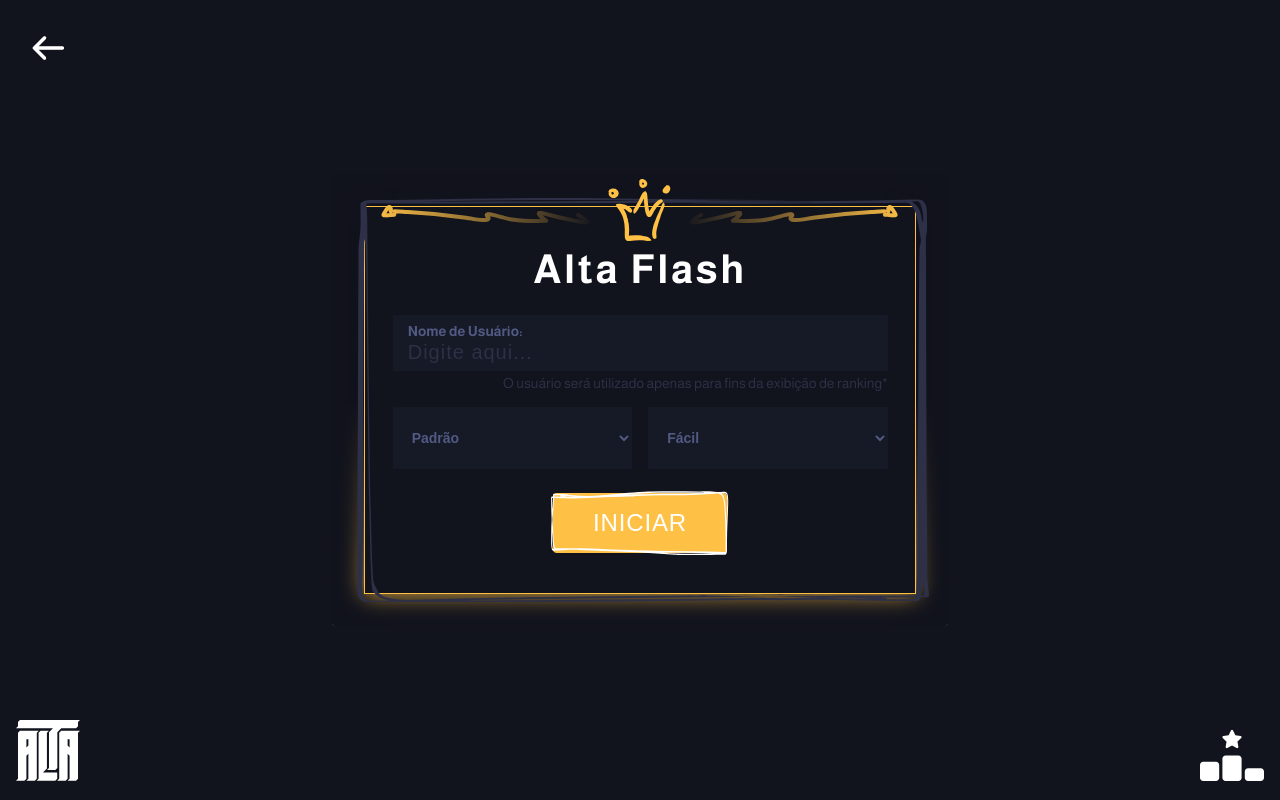
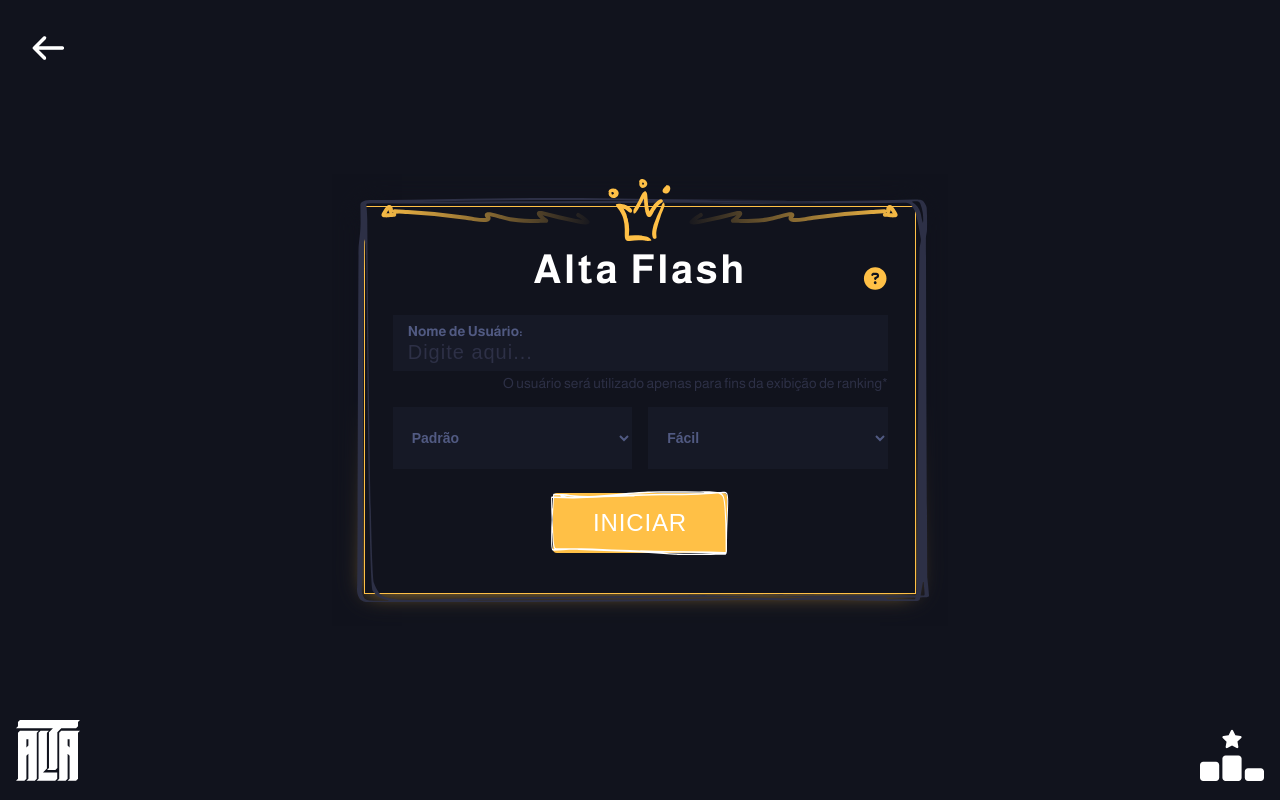
Before and after one commit to julliepx/cda-minigame, a Next.js app: page /game in a window 1280 px wide. Built offline with nearby package versions, Linux system fonts and the light colour scheme.

Commit message:
feat: adding game mode informations

```diff
--- /dev/null
+++ b/src/app/game/components/common/GameModeInfo/GameModeInfo.scss
@@ -0,0 +1,46 @@
+.modes-explanation {
+    position: relative;
+    padding: 1.5rem;
+    margin-top: 2.2rem;
+    width: 20rem;
+    height: 25.5rem;
+    transition: all 250ms ease;
+
+    .sections-wrapper {
+        display: flex;
+        height: 100%;
+        flex-direction: column;
+        gap: 2rem;
+        padding-right: 1rem;
+        overflow-y: auto;
+        overflow-x: hidden;
+
+        section {
+            display: flex;
+            flex-direction: column;
+            gap: 0.5rem;
+
+            .title {
+                color: var(--primary);
+                letter-spacing: 0.05rem;
+            }
+
+            .list {
+                display: flex;
+                flex-direction: column;
+                gap: 1rem;
+                list-style: none;
+
+                li {
+                    span {
+                        color: var(--primary);
+                    }
+                }
+            }
+        }
+
+        &::-webkit-scrollbar {
+            width: 0.25rem;
+        }
+    }
+}
--- /dev/null
+++ b/src/app/game/components/common/GameModeInfo/GameModeInfo.tsx
@@ -0,0 +1,47 @@
+import AltaFrame from "@/components/svgs/alta/AltaFrame/AltaFrame";
+import { motion } from "framer-motion";
+import "./GameModeInfo.scss";
+
+const GameModeInfo = () => {
+  return (
+    <motion.aside
+      key={"gameModeInfo"}
+      initial={{ opacity: 0, y: 1000 }}
+      animate={{ opacity: 1, y: 0 }}
+      exit={{ opacity: 0, x: 1000 }}
+      transition={{ duration: 0.25 }}
+      className="modes-explanation"
+    >
+      <div className="sections-wrapper">
+        <section>
+          <h1 className="title">Nome de Usuário</h1>
+          <ul className="list">
+            <li>
+              Seu nome de usuário é opcional, isso porque o nome se usuário é
+              utilizado apenas para fins de demonstração de placar no ranking
+              que você pode acessar ao canto inferior direito da tela.
+            </li>
+          </ul>
+        </section>
+        <section>
+          <h1 className="title">Modos de Jogo</h1>
+          <ul className="list">
+            <li>
+              <span>Padrão:</span> um temporizador é iniciado e algumas teclas
+              serão exibidas para você pressionar em sequência na maior
+              velocidade que conseguir.
+            </li>
+            <li>
+              <span>Teste sua Velocidade:</span> partindo do mesmo princípio do
+              padrão, esse modo fica mais difícil a cada vez que você conclui
+              uma sequência corretamente, tendo assim menos tempo e mais teclas.
+            </li>
+          </ul>
+        </section>
+      </div>
+      <AltaFrame />
+    </motion.aside>
+  );
+};
+
+export default GameModeInfo;
--- a/src/app/game/components/steps/EndGame/EndGame.tsx
+++ b/src/app/game/components/steps/EndGame/EndGame.tsx
@@ -19,6 +19,7 @@ const EndGame = () => {
         startGame(totalTime - 1000);
       }
     }
+    // eslint-disable-next-line react-hooks/exhaustive-deps
   }, []);
 
   if (status === GameStatus.WIN && mode == GameMode.LEVELS)
--- a/src/app/game/layout.tsx
+++ b/src/app/game/layout.tsx
@@ -1,9 +1,13 @@
+"use client";
 import AltaCrownLine from "@/components/svgs/alta/AltaCrownLine/AltaCrownLine";
 import AltaFrame from "@/components/svgs/alta/AltaFrame/AltaFrame";
-import Arrow from "@/components/svgs/icons/Arrow/Arrow";
-import { GameContextProvider } from "@/contexts/GameContext";
-import Link from "next/link";
+import Tooltip from "@/components/svgs/icons/Tooltip/Tooltip";
+import { GameContextProvider, useGameContext } from "@/contexts/GameContext";
+import { GameStatus } from "@/types/game";
+import { AnimatePresence, motion } from "framer-motion";
+import { useState } from "react";
 import AudioHandler from "./components/common/AudioHandler/AudioHandler";
+import GameModeInfo from "./components/common/GameModeInfo/GameModeInfo";
 import "./page.scss";
 
 const GameLayout = ({
@@ -11,20 +15,36 @@ const GameLayout = ({
 }: Readonly<{
   children: React.ReactNode;
 }>) => {
+  const { status } = useGameContext();
+  const [showInfo, setShowInfo] = useState(false);
+
   return (
     <section className="page game-page">
-      <div className="box-shadow">
+      <div className="game-page-container">
+        <motion.div
+          layout
+          style={{
+            border: 0,
+          }}
+          transition={{ duration: 0.5 }}
+          className="box-shadow"
+        >
           <main className="game-container">
             <h1 className="title">Alta Flash</h1>
+            {status === GameStatus.IDLE && (
+              <Tooltip
+                className="tooltip"
+                onClick={() => setShowInfo((prev) => !prev)}
+              />
+            )}
             <GameContextProvider>{children}</GameContextProvider>
             <AudioHandler />
             <AltaCrownLine />
             <AltaFrame />
           </main>
+        </motion.div>
+        <AnimatePresence>{showInfo && <GameModeInfo />}</AnimatePresence>
       </div>
-      <Link href={"/"}>
-        <Arrow />
-      </Link>
     </section>
   );
 };
--- a/src/app/game/page.scss
+++ b/src/app/game/page.scss
@@ -1,14 +1,20 @@
 .game-page {
+    position: absolute;
+    top: 50%;
+    transform: translateY(-50%);
+    gap: 1rem;
+
+    .game-page-container {
+        display: flex;
+        align-items: flex-start;
+
         .box-shadow {
             display: flex;
             align-items: center;
             justify-content: center;
             padding: 2rem;
-        border-radius: 0.25rem;
-        box-shadow: inset 0 0 1.8rem 1.5rem var(--background), inset 0 0 1.8rem 1.5rem var(--background);
-        background: linear-gradient(to bottom, var(--terciary) 50%, var(--primary) 100%);
+            box-shadow: inset 0 0 1.8rem 1.8rem var(--background), inset 0 0 1.8rem 1.8rem var(--background);
             animation: glow var(--tick-speed) infinite ease;
-        transition: all ease;
 
             .game-container {
                 position: relative;
@@ -27,6 +33,21 @@
                     font-size: 2.5rem;
                     letter-spacing: 0.07em;
                 }
+
+                .tooltip {
+                    position: absolute;
+                    width: 2rem;
+                    height: 1.5rem;
+                    right: 1.5rem;
+                    top: 3.75rem;
+                    transition: all 250ms;
+
+                    &:hover {
+                        scale: 0.95;
+                        cursor: pointer;
                     }
                 }
             }
+        }
+    }
+}
--- a/src/app/template.tsx
+++ b/src/app/template.tsx
@@ -1,5 +1,6 @@
 "use client";
 
+import Arrow from "@/components/svgs/icons/Arrow/Arrow";
 import RankingIcon from "@/components/svgs/icons/RankingIcon/RankingIcon";
 import { AnimatePresence, motion } from "framer-motion";
 import Link from "next/link";
@@ -29,6 +30,11 @@ const AnimationTemplate = ({
             <RankingIcon />
           </Link>
         )}
+        {pathname !== "/" && (
+          <Link href={"/"}>
+            <Arrow />
+          </Link>
+        )}
         <Link
           className="alta-logo"
           href="https://cidadealtarp.com/"
--- a/src/components/common/Button/Button.scss
+++ b/src/components/common/Button/Button.scss
@@ -7,7 +7,7 @@
         justify-content: center;
         border: none;
         border-radius: 0.25rem;
-        transition: all 0.2s ease 0s;
+        transition: all 250ms ease 0s;
         cursor: pointer;
     }
 }
--- /dev/null
+++ b/src/components/svgs/icons/Tooltip/Tooltip.tsx
@@ -0,0 +1,21 @@
+import { HTMLProps } from "react";
+
+const Tooltip = ({ ...props }: HTMLProps<SVGSVGElement>) => {
+  return (
+    <svg
+      width="17"
+      height="17"
+      viewBox="0 0 17 17"
+      fill="none"
+      xmlns="http://www.w3.org/2000/svg"
+      {...props}
+    >
+      <path
+        d="M8.64551 16.1591C10.7672 16.1591 12.8021 15.3162 14.3024 13.8159C15.8027 12.3157 16.6455 10.2808 16.6455 8.15909C16.6455 6.03736 15.8027 4.00252 14.3024 2.50223C12.8021 1.00194 10.7672 0.159088 8.64551 0.159088C6.52378 0.159088 4.48894 1.00194 2.98865 2.50223C1.48836 4.00252 0.645508 6.03736 0.645508 8.15909C0.645508 10.2808 1.48836 12.3157 2.98865 13.8159C4.48894 15.3162 6.52378 16.1591 8.64551 16.1591ZM5.95176 5.32471C6.19863 4.62784 6.86113 4.15909 7.60176 4.15909H9.42363C10.5143 4.15909 11.3955 5.04346 11.3955 6.13096C11.3955 6.83721 11.0174 7.49034 10.4049 7.84346L9.39551 8.42159C9.38926 8.82784 9.05488 9.15909 8.64551 9.15909C8.22988 9.15909 7.89551 8.82471 7.89551 8.40909V7.98721C7.89551 7.71846 8.03926 7.47159 8.27363 7.33721L9.65801 6.54346C9.80488 6.45909 9.89551 6.30284 9.89551 6.13409C9.89551 5.87159 9.68301 5.66221 9.42363 5.66221H7.60176C7.49551 5.66221 7.40176 5.72784 7.36738 5.82784L7.35488 5.86534C7.21738 6.25596 6.78613 6.45909 6.39863 6.32159C6.01113 6.18409 5.80488 5.75284 5.94238 5.36534L5.95488 5.32784L5.95176 5.32471ZM7.64551 11.1591C7.64551 10.8939 7.75086 10.6395 7.9384 10.452C8.12594 10.2644 8.38029 10.1591 8.64551 10.1591C8.91072 10.1591 9.16508 10.2644 9.35261 10.452C9.54015 10.6395 9.64551 10.8939 9.64551 11.1591C9.64551 11.4243 9.54015 11.6787 9.35261 11.8662C9.16508 12.0537 8.91072 12.1591 8.64551 12.1591C8.38029 12.1591 8.12594 12.0537 7.9384 11.8662C7.75086 11.6787 7.64551 11.4243 7.64551 11.1591Z"
+        fill="var(--primary)"
+      />
+    </svg>
+  );
+};
+
+export default Tooltip;
--- a/src/contexts/GameContext.tsx
+++ b/src/contexts/GameContext.tsx
@@ -42,11 +42,11 @@ const GameContext = createContext<GameContext>({
   currentTime: config.difficulties[0].timeToSolve,
   timesOut: false,
   isTicking: true,
-  status: GameStatus.PLAYING,
+  status: GameStatus.IDLE,
   setStatus: () => {},
   mode: GameMode.DEFAULT,
   setMode: () => {},
-  difficulty: GameDifficulty.MEDIUM,
+  difficulty: GameDifficulty.EASY,
   setDifficulty: () => {},
   level: 1,
   setLevel: () => {},
@@ -82,6 +82,7 @@ function GameContextProvider(props: GameContextProps) {
       setTotalTime(time ?? totalTime);
       startTimer(time);
     },
+    // eslint-disable-next-line react-hooks/exhaustive-deps
     [startTimer]
   );
 
@@ -94,6 +95,7 @@ function GameContextProvider(props: GameContextProps) {
     setTotalTime(time);
     startTimer(time);
     setNumberOfKeys(configDifficulty.numberOfKeys);
+    // eslint-disable-next-line react-hooks/exhaustive-deps
   }, [startTimer]);
 
   useEffect(() => {
--- a/src/styles/globals.scss
+++ b/src/styles/globals.scss
@@ -33,3 +33,17 @@ a {
   width: 100vw;
   height: 100vh;
 }
+
+*::-webkit-scrollbar {
+  width: 0.5rem;
+}
+
+*::-webkit-scrollbar-thumb {
+  background-color: var(--primary);
+  border-radius: 1rem;
+}
+
+*::-webkit-scrollbar-track {
+  background-color: var(--secondary);
+  border-radius: 1rem;
+}
```
Also changed, not shown: src/app/ranking/page.scss (+0 -14 lines). Lines whose indentation alone changed are shown as unchanged.
